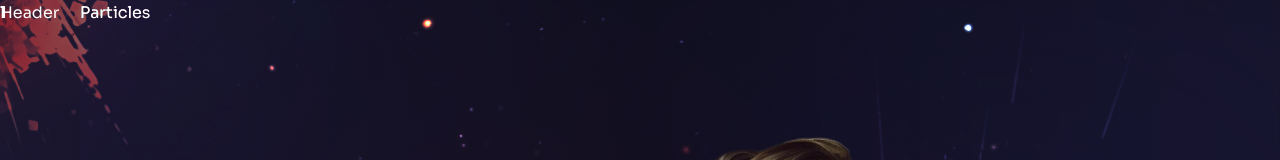
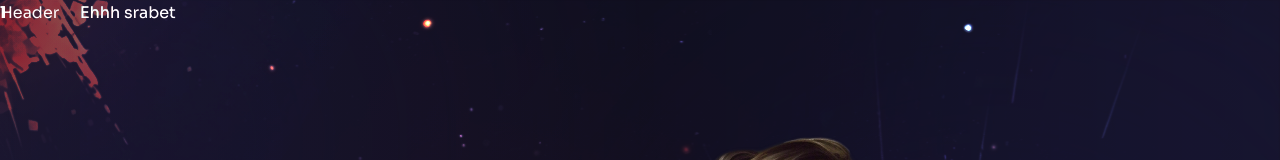
Before and after one commit to Besufekad-HAZ/Elfarus-Portfolio, a Next.js app: page / in a window 1280 px wide. Shown: the top 160 px of the page. Built offline with nearby package versions, Linux system fonts and the light colour scheme.

Commit message:
Initialize and add Particle components to display on the home page

```diff
--- a/components/ParticlesContainer.js
+++ b/components/ParticlesContainer.js
@@ -1,5 +1,10 @@
+// import partices from react-tsparticles
+import Particles from "react-tsparticles";
+import { loadFull } from "tsparticles";
+import { useCallback } from "react";
+
 const ParticlesContainer = () => {
-  return <div>Particles Container</div>;
+  return <div>Ehhh srabet</div>;
 };
 
 export default ParticlesContainer;
--- a/pages/index.js
+++ b/pages/index.js
@@ -69,7 +69,7 @@ const Home = () => {
           w-full h-full absolute mix-blend-color-dodge translate-z-0"
         ></div>
         {/* particles */}
-        <div>Particles</div>
+        <ParticlesContainer />
         {/* avatar img */}
         <motion.div
           variants={fadeIn("up", 0.5)}
```
